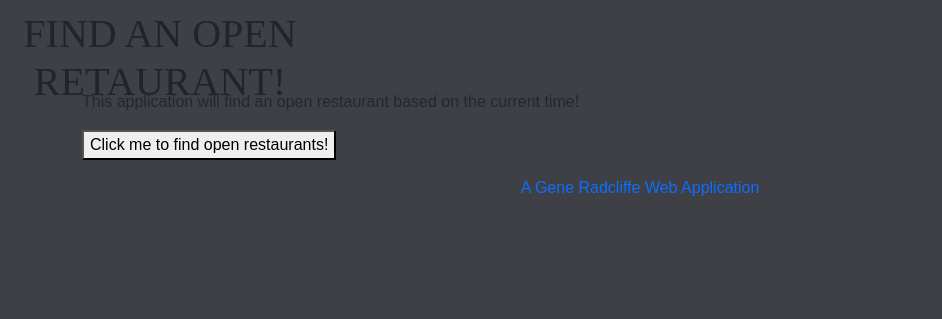
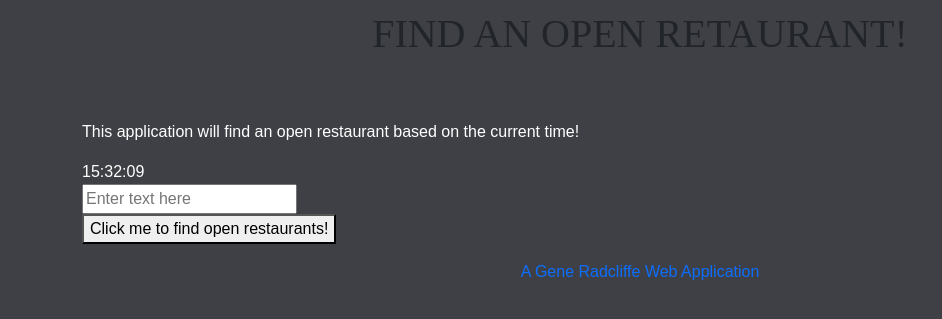
Before and after one commit to gradcliffe82/restaurantfoodfinder, a Django app: page /home/restaurantfinder/ in a window 1280 px wide. Shown: the top 319 px of the page, without its empty margins (0-942 px from the left). Run offline with Django 4.2, Linux system fonts and the light colour scheme; some libraries are stand-ins or nearby versions; some web fonts are replaced.

Commit message:
Added more format handling and cleansing checks for time input.

```diff
--- a/restaurantfinder/templates/restaurantfinder/homepage.html
+++ b/restaurantfinder/templates/restaurantfinder/homepage.html
@@ -1,7 +1,9 @@
 {% extends 'base.html' %}
 {% block homepageview %}
 <div class="container-lg ">
-    <p>This application will find an open restaurant based on the current time!</p>
+    <p class="instructions">This application will find an open restaurant based on the current time!</p>
+    <div id="clock"></div>
+    <div><input type="text" placeholder="Enter text here"></div>
     <button onclick="find_open_restaurants()">Click me to find open restaurants!</button>
     <div id="open-restaurants">
      <ul id="open-restaurants-list"></ul>
--- a/restaurantfinder/views.py
+++ b/restaurantfinder/views.py
@@ -1,5 +1,3 @@
-from django.core.exceptions import ObjectDoesNotExist
-from django.shortcuts import render
 from django.http import HttpResponseNotFound, HttpRequest, HttpResponseServerError
 from django.http import HttpResponse, JsonResponse
 from django.core.exceptions import BadRequest
@@ -8,11 +6,11 @@ from django.views.generic.base import TemplateView
 from django.views.decorators.csrf import ensure_csrf_cookie
 from django.utils.decorators import method_decorator
 from restaurantfinder.models import Restaurants
-from django.core import serializers
-from django.views.decorators.csrf import csrf_exempt
-from django.template import loader
-import json
+from dateutil import parser
+from datetime import datetime as dt
+from zoneinfo import ZoneInfo
 import re
+
 from django.core.exceptions import ValidationError, PermissionDenied
 # Create your views here.
 
@@ -30,7 +28,7 @@ class HomePage(TemplateView):
 class RestaurantsView(View):
     def get(self, request: HttpRequest, *args, **kwargs):
         approved_params = ["timestamp"]
-#1747929600
+#1747929600 "2025-05-23T10:23:00Z"
     #
         params = list(request.GET.keys())
 
@@ -42,9 +40,22 @@ class RestaurantsView(View):
             timestamp = request.GET.dict()['timestamp']
         except Exception as ex:
             raise BadRequest("Bad Request. Parameter not found")
+        # check formatting
+        et_zone = ZoneInfo("America/New_York")
+        if re.search(pattern=r"^\d{10}$", string=timestamp):
+            # matches epoch timestamps, ex: 1747929600
+            timestamp = dt.fromtimestamp(int(timestamp), tz=et_zone)
+        elif re.search(pattern=r"^\d{4}-\d{2}-\d{2}T\d{2}:\d{2}:\d{2}(Z|[\+\-]\d{2}:\d{2})$", string=timestamp):
+            parsed_dt = parser.isoparse(timestamp)
+            timestamp = parsed_dt.astimezone(et_zone)
 
-        # if not re.search(timestamp, r"(\d{1,10})"):
-        #     raise BadRequest("Bad Request. Invalid Timestamp")
+        elif re.search(pattern=r"^(\d{1,2})\/(\d{1,2})\/(\d{4}), (\d{1,2}):(\d{2}):(\d{2}) (AM|PM)$", string=timestamp):
+            # matches the example: 5/23/2025, 11:00:00 AM
+            dt_format = "%m/%d/%Y, %I:%M:%S %p"
+            timestamp = dt.strptime(timestamp, dt_format)
+
+        else:
+            raise BadRequest("Bad Request. Invalid Timestamp")
         # find open restaurants
         restaurants = Restaurants().find_open_restaurants(qry_timestamp=timestamp)
         if restaurants is None:
--- a/static/css/style.css
+++ b/static/css/style.css
@@ -69,7 +60,7 @@ header.static{
     position: relative;
     top: 0;
     width: 100%;
-    height: 90px;
+    height: 120px;
 }
 
 
@@ -104,6 +95,12 @@ footer.static{
   padding: 10px
 }
 
-.test{
-
+.instructions{
+    color: white !important;
 }
+ul{
+color: white !important;
+}
+#clock{
+color: white !important;
+}
--- a/templates/base.html
+++ b/templates/base.html
@@ -34,7 +34,7 @@
         <header class="header static ">
             <div class="container-fluid ">
                 <div class="row align-items-center ">
-                    <h1 class="restaurant anton-sc-regular col-3 text-center">FIND AN OPEN RETAURANT!</h1>
+                    <h1 class="restaurant anton-sc-regular text-center">FIND AN OPEN RETAURANT!</h1>
                     <div class="col-3"> </div>
                 </div>
             </div>
```
Also changed, not shown: other parts of static/css/style.css (+1 -10 lines), restaurantfinder/models.py (+4 -7 lines), static/javascript/module1.js (+12 -0 lines), Readme.md (added).
